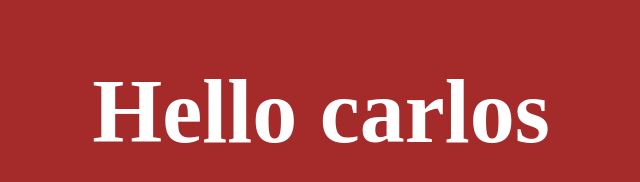
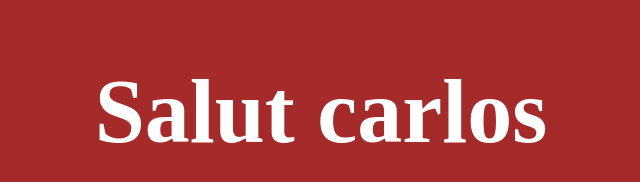
Before and after one commit to kouayep/ProjetGit, a plain HTML site: page index.html in a window 1280 px wide. Shown: the whole page, without its empty margins (319-959 px from the left). Drawn offline with Linux system fonts and the light colour scheme.

Commit message:
salut carlos

```diff
--- a/index.html
+++ b/index.html
@@ -18,6 +18,6 @@
     </style>
 </head>
 <body>
-   <h1>Hello carlos</h1>
+   <h1>Salut carlos</h1>
 </body>
 </html>
```
